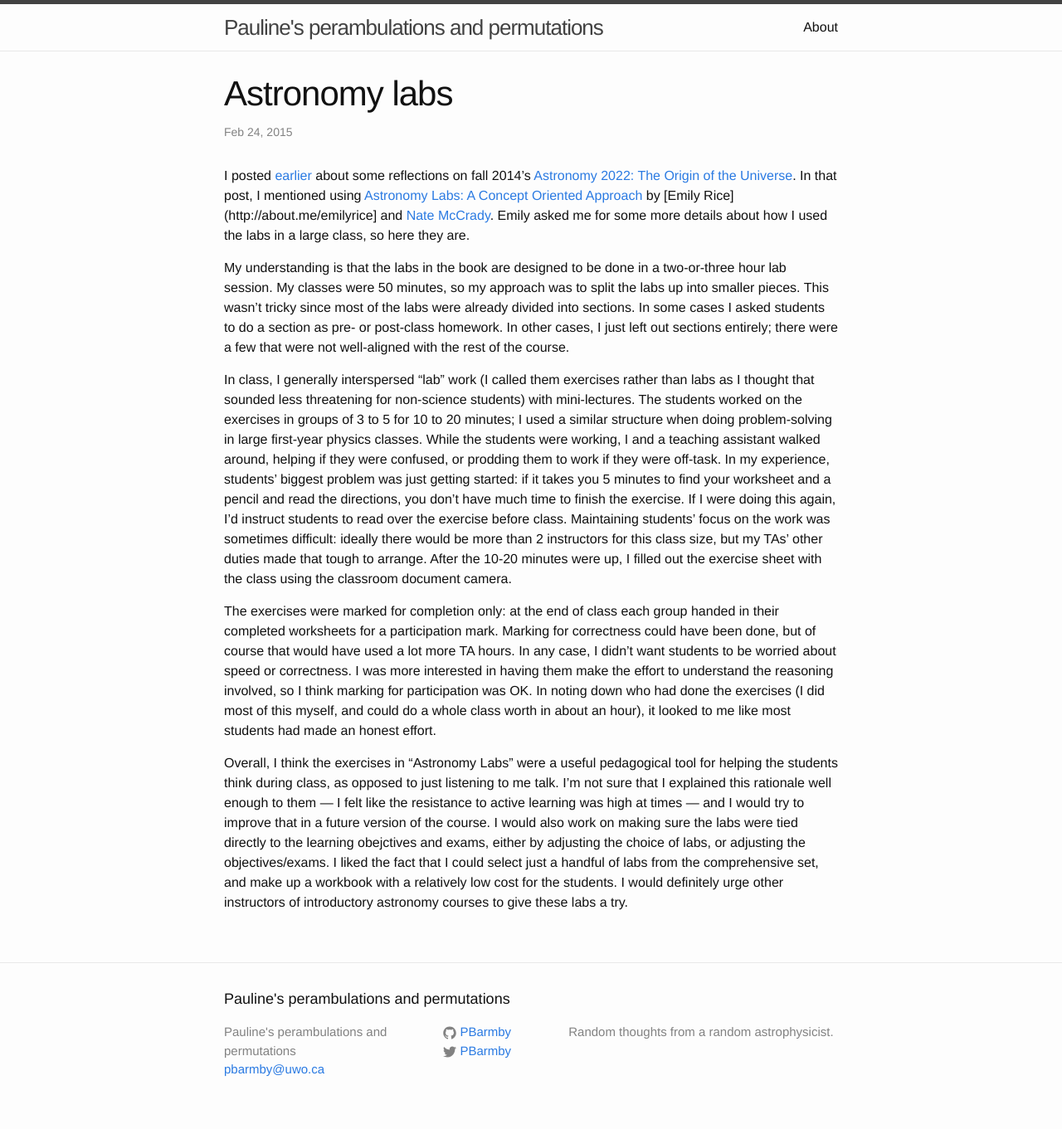
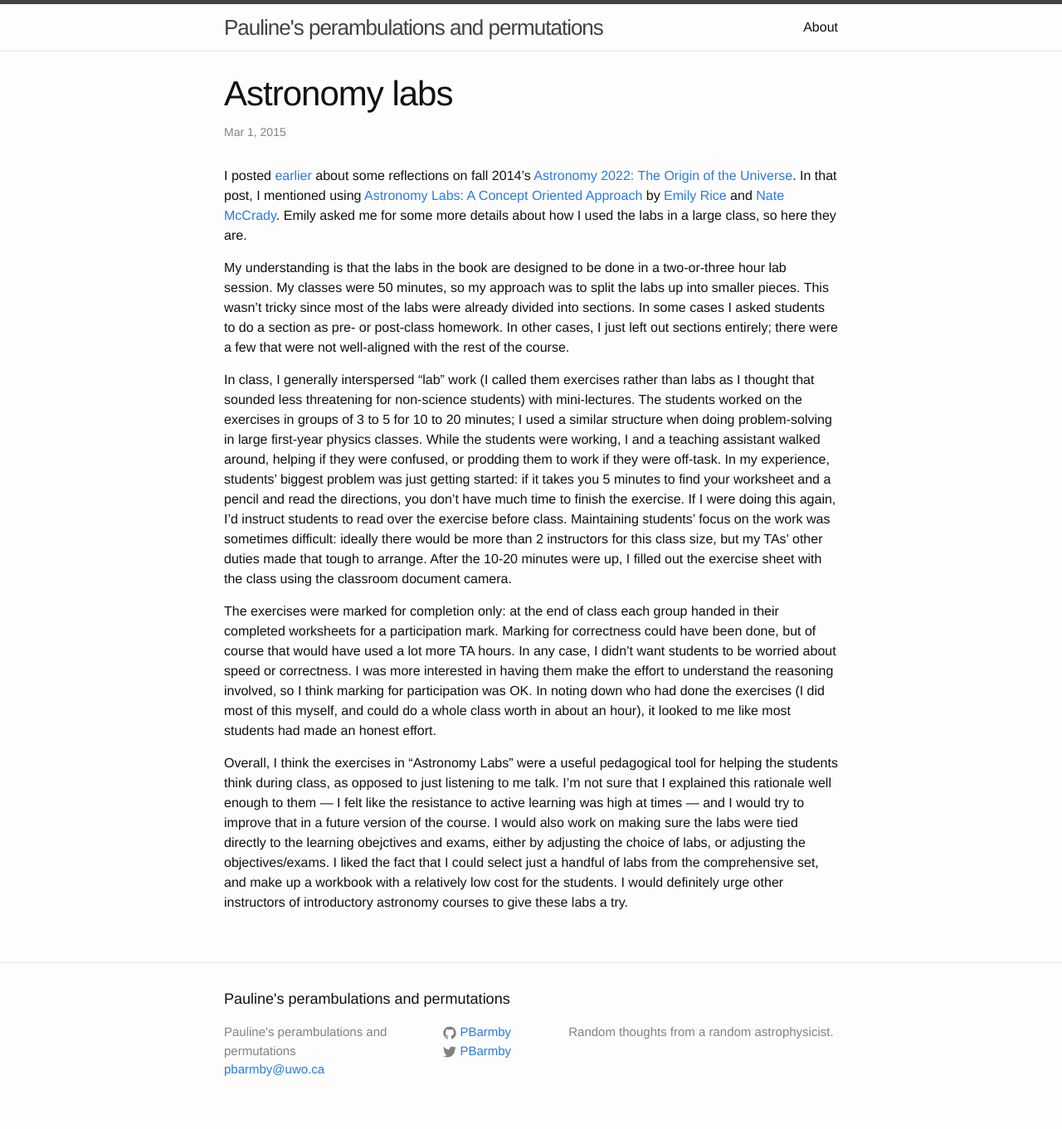
Before and after one commit to PBarmby/PBarmby.github.io, a Jekyll site: the page built from _posts/2015-03-01-astro-labs.markdown, in a window 1280 px wide. Shown: the whole page at 83% size. Built offline with Jekyll 4.4.1, drawn with Linux system fonts in a browser that asks for light colours; some of the changed lines change nothing that is shown.

Commit message:
minor changes to astro labs

```diff
--- a/_posts/2015-03-01-astro-labs.markdown
+++ b/_posts/2015-03-01-astro-labs.markdown
@@ -1,14 +1,14 @@
 ---
 layout: post
 title:  "Astronomy labs"
-date:   2015-02-24
+date:   2015-03-01
 tags: reflection teaching
 ---
 
 I posted [earlier]({% post_url 2015-02-24-Looking-back-2 %}) about some reflections on
 fall 2014's [Astronomy 2022: The Origin of the Universe](http://www.westerncalendar.uwo.ca/2014/pg889.html#33722).
 In that post, I mentioned using
-[Astronomy Labs: A Concept Oriented Approach](http://www.pearsonhighered.com/educator/product/Astronomy-Labs-A-Concept-Oriented-Approach/9780321861771.page) by [Emily Rice](http://about.me/emilyrice] and [Nate McCrady](http://cas.umt.edu/physics/classes/Nate/).
+[Astronomy Labs: A Concept Oriented Approach](http://www.pearsonhighered.com/educator/product/Astronomy-Labs-A-Concept-Oriented-Approach/9780321861771.page) by [Emily Rice](http://about.me/emilyrice) and [Nate McCrady](http://cas.umt.edu/physics/classes/Nate/).
 Emily asked me for some more details about how I used the labs in a large class,
 so here they are.
 
```
